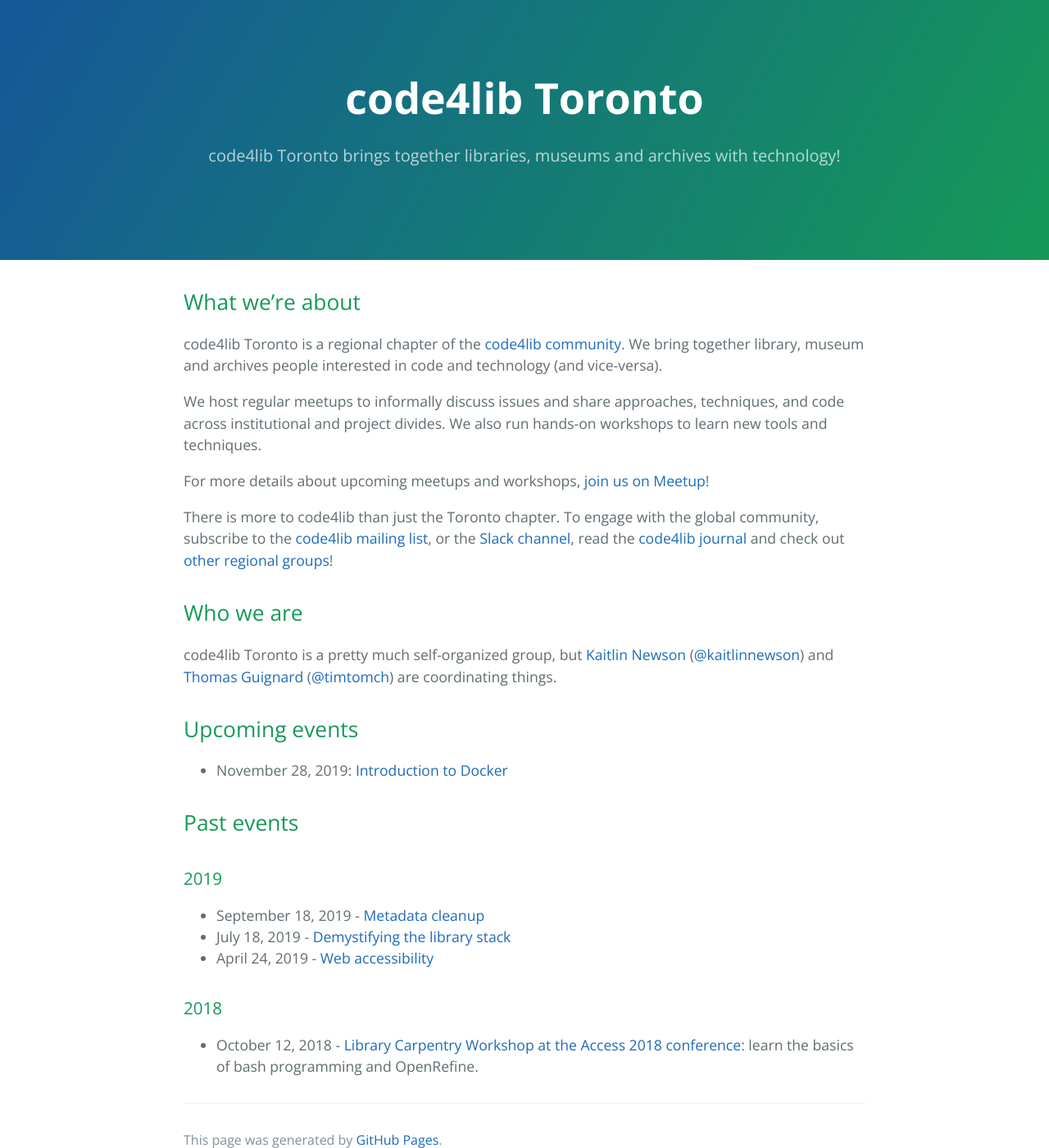
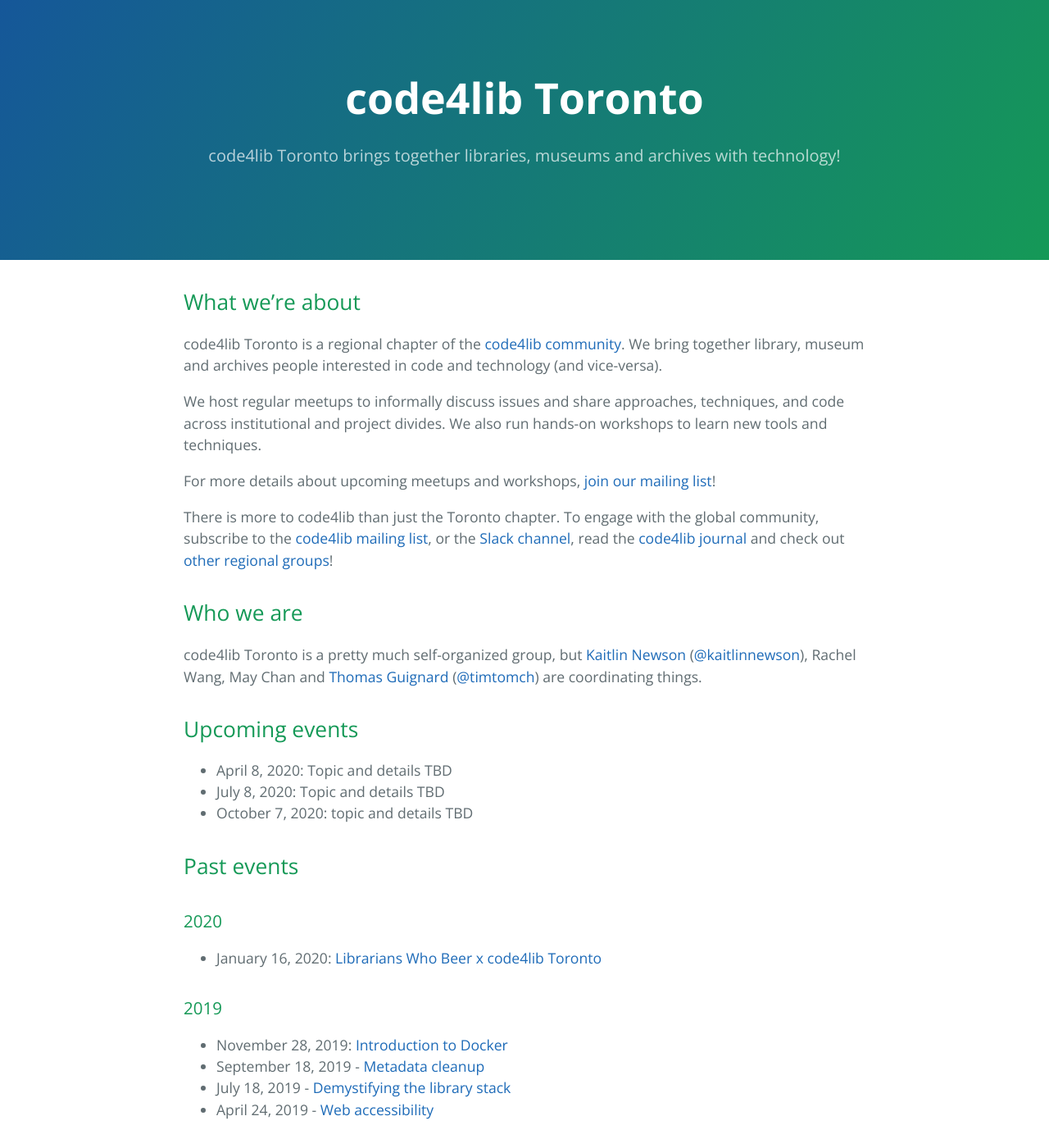
Before and after one commit to code4libtoronto/code4libtoronto.github.io, a Jekyll site: the page built from index.md, in a window 1280 px wide and 1400 px high. Shown: the whole window at 82% size. Built offline with Jekyll 4.4.1, drawn with Linux system fonts in a browser that asks for light colours; our own code applies the rules of GitHub Pages for plain Markdown files.

Commit message:
Replaced Meetup with Google Group

```diff
--- a/index.md
+++ b/index.md
@@ -8,22 +8,29 @@
 
 We host regular meetups to informally discuss issues and share approaches, techniques, and code across institutional and project divides. We also run hands-on workshops to learn new tools and techniques.
 
-For more details about upcoming meetups and workshops, [join us on Meetup](https://www.meetup.com/code4libtoronto/)!
+For more details about upcoming meetups and workshops, [join our mailing list](https://groups.google.com/forum/#!forum/code4libto)!
 
 There is more to code4lib than just the Toronto chapter. To engage with the global community, subscribe to the [code4lib mailing list](https://lists.clir.org/cgi-bin/wa?A0=CODE4LIB), or the [Slack channel](https://code4lib.slack.com/), read the [code4lib journal](http://journal.code4lib.org/) and check out [other regional groups](https://wiki.code4lib.org/Main_Page#Local_.2F_Regional_Groups)!
 
 ## Who we are
 
-code4lib Toronto is a pretty much self-organized group, but [Kaitlin Newson](mailto:kaitlin.newson@gmail.com) ([@kaitlinnewson](https://twitter.com/kaitlinnewson)) and [Thomas Guignard](mailto:tom@timtom.ca) ([@timtomch](https://twitter.com/timtomch)) are coordinating things.
+code4lib Toronto is a pretty much self-organized group, but [Kaitlin Newson](mailto:kaitlin.newson@gmail.com) ([@kaitlinnewson](https://twitter.com/kaitlinnewson)), Rachel Wang, May Chan and [Thomas Guignard](mailto:tom@timtom.ca) ([@timtomch](https://twitter.com/timtomch)) are coordinating things.
 
 ## Upcoming events
 
-* November 28, 2019: [Introduction to Docker](https://www.meetup.com/code4libtoronto/events/259194696/)
+* April 8, 2020: Topic and details TBD
+* July 8, 2020: Topic and details TBD
+* October 7, 2020: topic and details TBD
 
 ## Past events
 
+### 2020
+
+* January 16, 2020: [Librarians Who Beer x code4lib Toronto](https://www.meetup.com/code4libtoronto/events/267691086/)
+
 ### 2019
 
+* November 28, 2019: [Introduction to Docker](https://www.meetup.com/code4libtoronto/events/259194696/)
 * September 18, 2019 - [Metadata cleanup](https://www.meetup.com/code4libtoronto/events/259193334/)
 * July 18, 2019 - [Demystifying the library stack](https://www.meetup.com/code4libtoronto/events/259194511/)
 * April 24, 2019 - [Web accessibility](https://www.meetup.com/code4libtoronto/events/259193297/)
```
